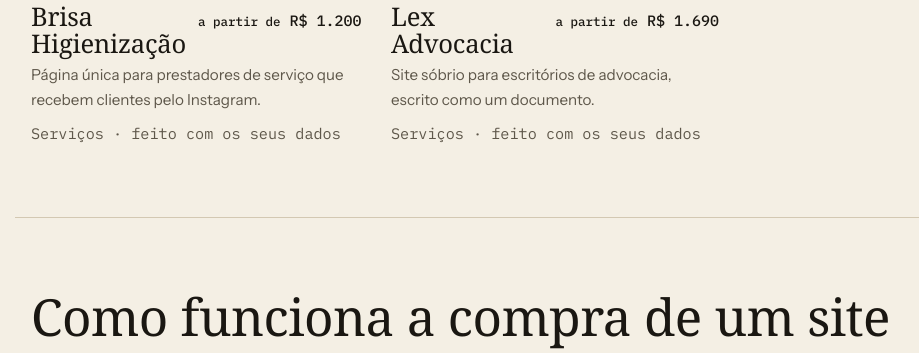
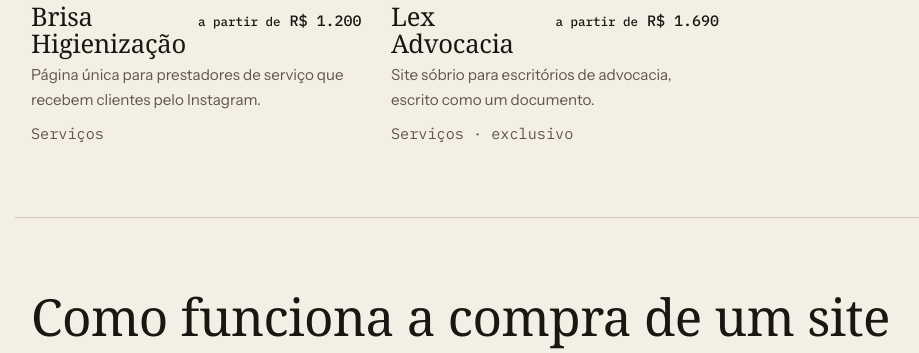
Before and after one commit to feitopelolucas/feitopelolucas-com-br, a PHP site: the page made by feitopelolucas/public/index.php in a window 1280 px wide. Shown: the part 2713-3066 px from the top of the page, without its empty margins (85-1004 px from the left). Run offline with PHP 8.4, Linux system fonts and the light colour scheme; some web fonts are replaced.

Commit message:
Tira "Sob encomenda" e "feito com os seus dados" do portal
- Cards e janela de detalhes mostram só a categoria e, quando houver,
  "exclusivo", em português e em inglês (app.js, i18n.js, index.php)
- Resumo da confeitaria reescrito sem "por encomenda" nas duas línguas
- "A partir de" no preço e a ordem por status continuam iguais

Co-Authored-By: Claude Opus 5.5 <noreply@anthropic.com>

```diff
--- a/feitopelolucas/public/app.js
+++ b/feitopelolucas/public/app.js
@@ -110,7 +110,7 @@
           <div class="cover">${cover(s)}${stamp(s)}</div>
           <div class="item-line"><h3>${esc(s.nome)}</h3><span class="price">${isSold(s) ? "—" : priceHtml(s)}</span></div>
           <p>${esc(tx(s, "resumo"))}</p>
-          <p class="meta">${esc(cat(s.categoria))}${isOrder(s) ? T().feitoDados : s.exclusivo ? T().exclusivo : ""}</p>
+          <p class="meta">${esc(cat(s.categoria))}${s.exclusivo ? T().exclusivo : ""}</p>
         </button>`
       )
       .join("");
--- a/feitopelolucas/public/i18n.js
+++ b/feitopelolucas/public/i18n.js
@@ -94,7 +94,6 @@ window.I18N = {
       todos: "Todos",
       vendido: "Vendido",
       apartir: "a partir de",
-      feitoDados: " · feito com os seus dados",
       exclusivo: " · exclusivo",
       metaExclusivo: " · exclusivo: vendido uma única vez",
       fotoModelo: "Foto do modelo",
@@ -114,7 +113,6 @@ window.I18N = {
       todos: "All",
       vendido: "Sold",
       apartir: "from",
-      feitoDados: " · made with your details",
       exclusivo: " · exclusive",
       metaExclusivo: " · exclusive: sold only once",
       fotoModelo: "Photo of the template",
--- a/feitopelolucas/public/index.php
+++ b/feitopelolucas/public/index.php
@@ -571,7 +571,7 @@ $ano = date('Y');
           <span class="price"><?= vendido($s) ? '—' : precoHtml($s) ?></span>
         </div>
         <p><?= e($s['resumo']) ?></p>
-        <p class="meta"><?= e($s['categoria']) ?><?= encomenda($s) ? ' · feito com os seus dados' : (!empty($s['exclusivo']) ? ' · exclusivo' : '') ?></p>
+        <p class="meta"><?= e($s['categoria']) ?><?= !empty($s['exclusivo']) ? ' · exclusivo' : '' ?></p>
       </a>
       <?php endforeach; ?>
     </div>
--- a/feitopelolucas/public/sites.js
+++ b/feitopelolucas/public/sites.js
@@ -376,7 +376,7 @@ window.SITES = [
     id: "doce-oficio",
     nome: "Doce Ofício",
     categoria: "Restaurante",
-    resumo: "Confeitaria por encomenda, com o bolo montado como uma receita.",
+    resumo: "Confeitaria de bolos de festa, com o bolo montado como uma receita.",
     descricao: "O cliente monta o bolo num caderno de receitas: tamanho, massa, até dois recheios e cobertura, com o valor mudando a cada escolha. A data de retirada respeita a antecedência mínima e as datas lotadas. Tem carrossel dos bolos entregues. O exemplo é de uma confeitaria fictícia.",
     preco: 1490,
     status: "encomenda",
@@ -386,7 +386,7 @@ window.SITES = [
     cores: ["#3b2a22", "#c2405a"],
     recursos: ["Montagem passo a passo", "Preço que muda na hora", "Antecedência e datas lotadas", "Carrossel de bolos", "Encomenda pelo WhatsApp"],
     en: {
-      resumo: "Made-to-order bakery, with the cake built like a recipe.",
+      resumo: "Party cake bakery, with the cake built like a recipe.",
       descricao: "Customers build the cake in a recipe notebook: size, sponge, up to two fillings and frosting, with the price changing at each choice. The pick-up date respects the minimum notice and the fully booked dates. It has a carousel of delivered cakes. The example is a fictional bakery.",
       recursos: ["Step-by-step cake builder", "Price that updates instantly", "Minimum notice and booked dates", "Carousel of cakes", "Order through WhatsApp"],
     },
```
